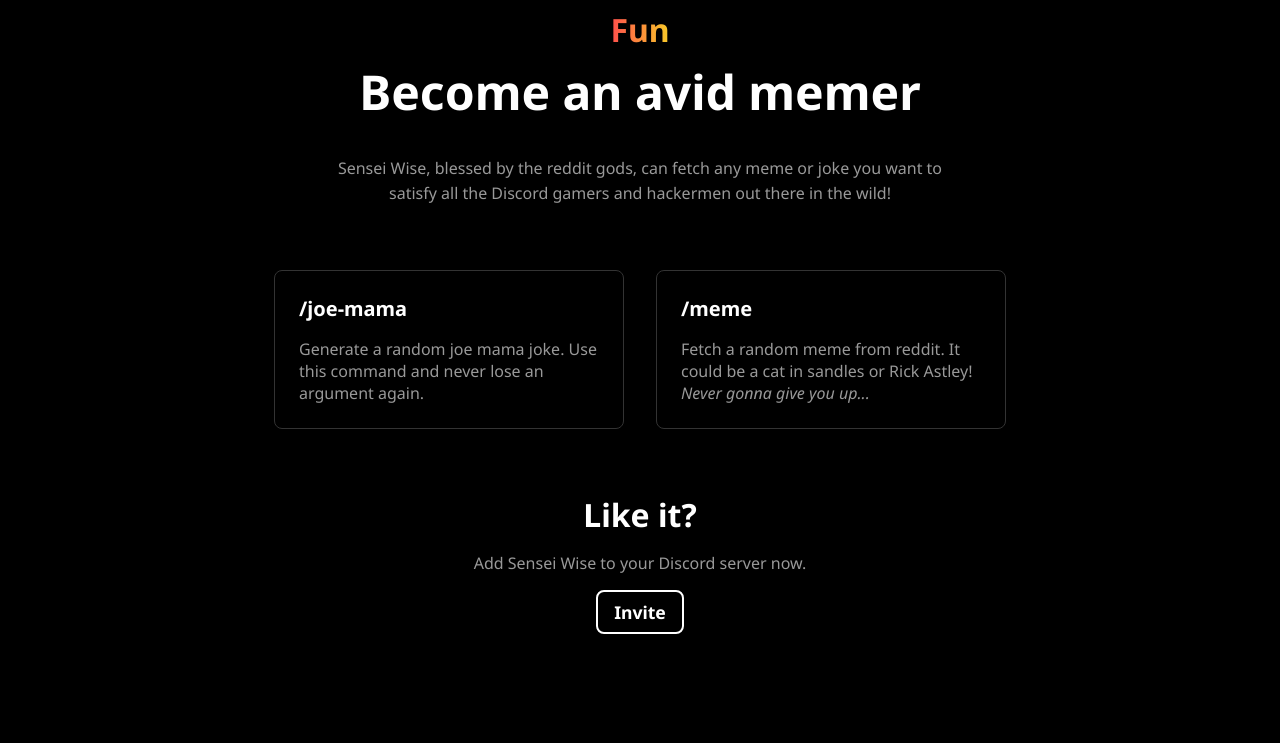
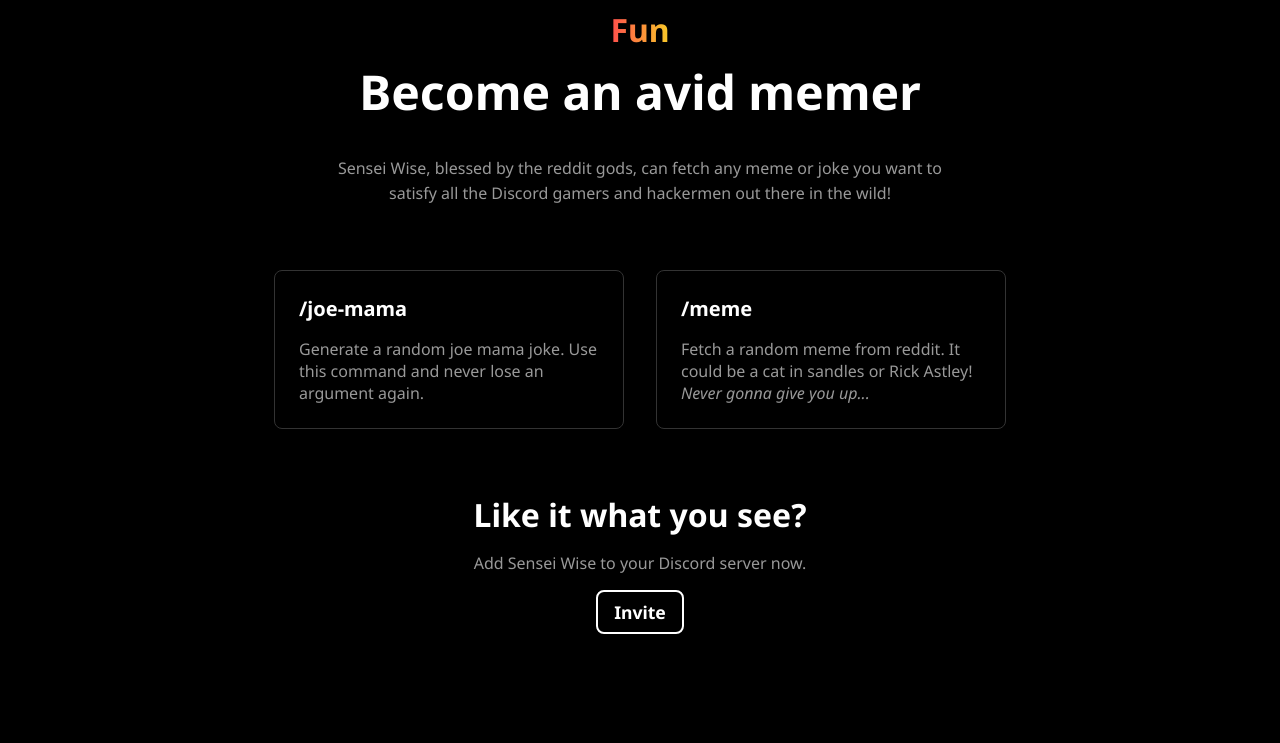
Before and after one commit to Sensei-Wise/sensei, a plain HTML site: page index.html in a window 1280 px wide. Shown: the part 2429-3172 px from the top of the page. Drawn offline with Linux system fonts and the light colour scheme.

Commit message:
Update index.html

```diff
--- a/index.html
+++ b/index.html
@@ -166,7 +166,7 @@
       </section>
 
       <div class="invite-prompt container">
-        <div class="prompt__header">Like it?</div>
+        <div class="prompt__header">Like it what you see?</div>
         <div class="prompt__description">
           Add Sensei Wise to your Discord server now.
         </div>
```
